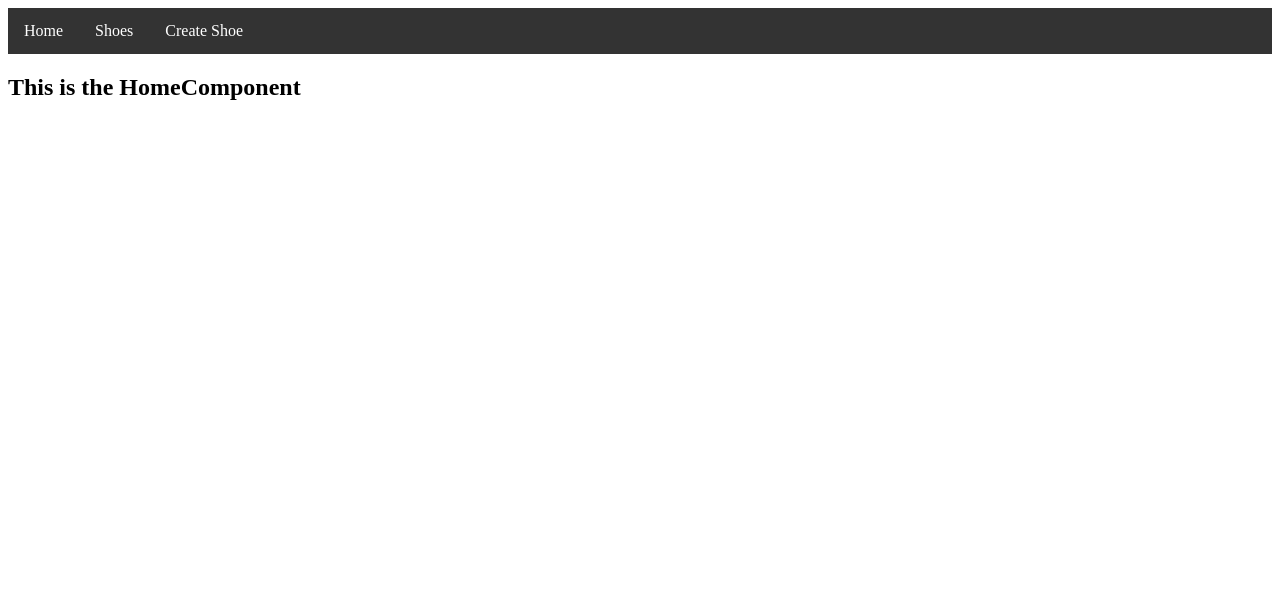
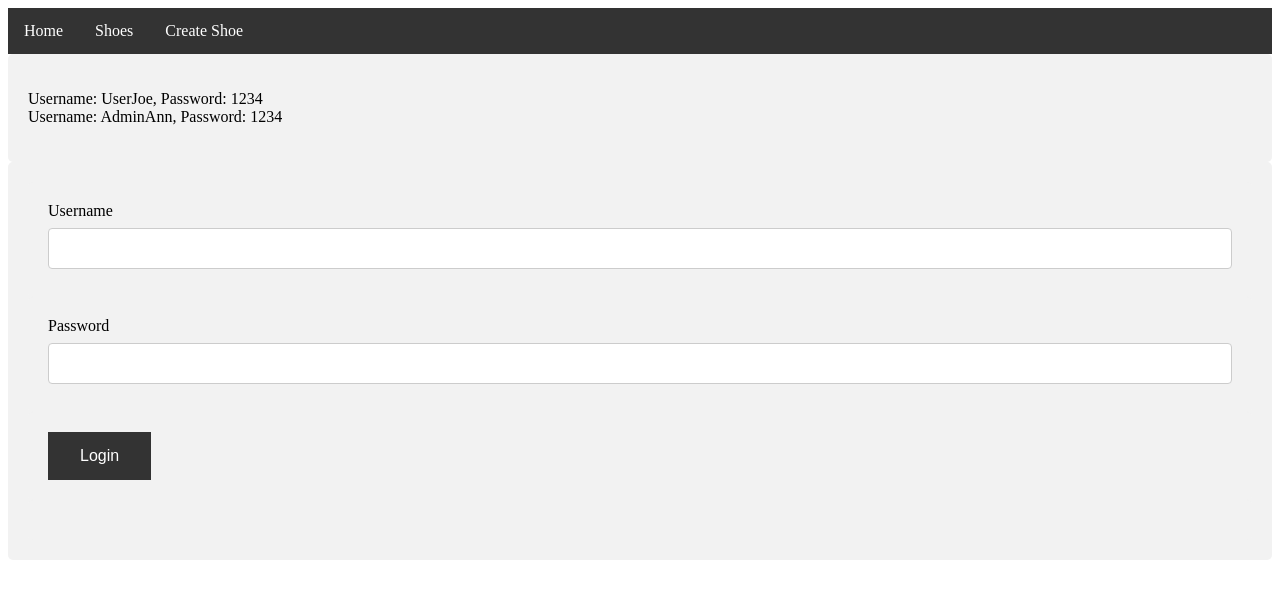
Before and after one commit to CasperLC/shoewebshop-angular, an Angular app: page /home in a window 1280 px wide. Shown: the top 598 px of the page. Built offline with nearby package versions, Linux system fonts and the light colour scheme.

Commit message:
Login with Token

```diff
--- a/src/app/app.module.ts
+++ b/src/app/app.module.ts
@@ -11,6 +11,9 @@ import { ShoeListComponent } from './shoes/shoe-list/shoe-list.component';
 import { ShoeDetailsComponent } from './shoes/shoe-details/shoe-details.component';
 import { ShoeCreateComponent } from './shoes/shoe-create/shoe-create.component';
 import { ShoeUpdateComponent } from './shoes/shoe-update/shoe-update.component';
+import { AuthenticationService } from './shared/authentication.service';
+import { AuthGuard } from './shared/guards/auth.guard';
+import { ShoeService } from './shared/shoe.service';
 
 @NgModule({
   declarations: [
@@ -28,7 +31,10 @@ import { ShoeUpdateComponent } from './shoes/shoe-update/shoe-update.component';
     HttpClientModule,
     ReactiveFormsModule
   ],
-  providers: [],
+  providers: [
+    AuthGuard,
+    AuthenticationService,
+    ShoeService],
   bootstrap: [AppComponent]
 })
 export class AppModule { }
--- a/src/app/home/home/home.component.html
+++ b/src/app/home/home/home.component.html
@@ -1 +1,33 @@
-<h2>This is the HomeComponent</h2>
+<div>
+  <p>
+    Username: UserJoe, Password: 1234<br>
+    Username: AdminAnn, Password: 1234
+  </p>
+</div>
+<div>
+  <form [formGroup]="loginForm" (ngSubmit)="onSubmit()">
+
+    <div class="form-group">
+      <label>Username</label>
+      <input type="text" formControlName="username" class="form-control" required/>
+      <div *ngIf="username.invalid && submitted" class="alert-danger">
+        <div *ngIf="username.errors.required">Username is required</div>
+      </div>
+    </div>
+    <div class="form-group">
+      <label>Password</label>
+      <input type="password" formControlName="password" class="form-control" required/>
+      <div *ngIf="password.invalid && submitted" class="alert-danger">
+        <div *ngIf="password.errors.required">Username is required</div>
+      </div>
+    </div>
+    <div class="form-group">
+      <button class="button">Login</button>
+    </div>
+    <div *ngIf="errormessage" class="alert-danger">{{errormessage}}</div>
+    <div>
+      <h3 *ngIf="loading">Loading..</h3>
+    </div>
+
+  </form>
+</div>
--- a/src/app/home/home/home.component.scss
+++ b/src/app/home/home/home.component.scss
@@ -0,0 +1,41 @@
+input[type=text], [type=password], [type=number], select {
+  width: 100%;
+  padding: 12px 20px;
+  margin: 8px 0;
+  display: inline-block;
+  border: 1px solid #ccc;
+  border-radius: 4px;
+  box-sizing: border-box;
+}
+
+input[type=submit] {
+  width: 100%;
+  background-color: #4CAF50;
+  color: white;
+  padding: 14px 20px;
+  margin: 8px 0;
+  border: none;
+  border-radius: 4px;
+  cursor: pointer;
+}
+
+input[type=submit]:hover {
+  background-color: #45a049;
+}
+
+div {
+  border-radius: 5px;
+  background-color: #f2f2f2;
+  padding: 20px;
+}
+
+.button {
+  background-color: #333333;
+  border: none;
+  color: white;
+  padding: 15px 32px;
+  text-align: center;
+  text-decoration: none;
+  display: inline-block;
+  font-size: 16px;
+}
--- a/src/app/home/home/home.component.ts
+++ b/src/app/home/home/home.component.ts
@@ -1,4 +1,7 @@
 import { Component, OnInit } from '@angular/core';
+import {FormBuilder, FormGroup, Validators} from '@angular/forms';
+import {Router} from '@angular/router';
+import {AuthenticationService} from '../../shared/authentication.service';
 
 @Component({
   selector: 'app-home',
@@ -7,9 +10,45 @@ import { Component, OnInit } from '@angular/core';
 })
 export class HomeComponent implements OnInit {
 
-  constructor() { }
+  loginForm: FormGroup;
+  submitted = false;
+  loading = false;
+  errormessage = '';
+  constructor(private formBuilder: FormBuilder,
+              private router: Router,
+              private authenticationService: AuthenticationService) { }
 
   ngOnInit() {
+    this.loginForm = this.formBuilder.group({
+      username: ['', Validators.required],
+      password: ['', Validators.required]
+    });
+
+    // reset login status
+    this.authenticationService.logout();
+  }
+  // Getters for easy access to form fields
+  get username() { return this.loginForm.get('username'); }
+  get password() { return this.loginForm.get('password'); }
+
+  onSubmit() {
+    this.submitted = true;
+
+    // stop here if form is invalid
+    if (this.loginForm.invalid) {
+      return;
+    }
+
+    this.loading = true;
+    this.authenticationService.login(this.username.value, this.password.value)
+      .subscribe(
+        success => {
+          this.router.navigate(['/']);
+        },
+        error => {
+          this.errormessage = error.message;
+          this.loading = false;
+        });
   }
 
 }
--- /dev/null
+++ b/src/app/shared/authentication.service.ts
@@ -0,0 +1,44 @@
+import { Injectable } from '@angular/core';
+import {HttpClient} from '@angular/common/http';
+import {Observable} from 'rxjs';
+import {environment} from '../../environments/environment';
+import {map} from 'rxjs/operators';
+
+@Injectable({
+  providedIn: 'root'
+})
+export class AuthenticationService {
+
+  constructor(private http: HttpClient) { }
+  login(username: string, password: string): Observable<boolean> {
+    return this.http.post<any>(`${environment.apiEndpoint}/token`, { username, password })
+      .pipe(map(response => {
+        const token = response.token;
+        // login successful if there's a jwt token in the response
+        if (token) {
+          // store username and jwt token in local storage to keep user logged in between page refreshes
+          localStorage.setItem('currentUser', JSON.stringify({ username: username, token: token }));
+          // return true to indicate successful login
+          return true;
+        } else {
+          // return false to indicate failed login
+          return false;
+        }
+      }));
+  }
+
+  getToken(): string {
+    const currentUser = JSON.parse(localStorage.getItem('currentUser'));
+    return currentUser && currentUser.token;
+  }
+
+  getUsername(): string {
+    const currentUser = JSON.parse(localStorage.getItem('currentUser'));
+    return currentUser && currentUser.username;
+  }
+
+  logout(): void {
+    // remove user from local storage to log user out
+    localStorage.removeItem('currentUser');
+  }
+}
--- /dev/null
+++ b/src/app/shared/guards/auth.guard.ts
@@ -0,0 +1,19 @@
+import { Injectable } from '@angular/core';
+import {CanActivate, ActivatedRouteSnapshot, RouterStateSnapshot, UrlTree, Router} from '@angular/router';
+import { Observable } from 'rxjs';
+import {AuthenticationService} from "../authentication.service";
+
+@Injectable({
+  providedIn: 'root'
+})
+export class AuthGuard implements CanActivate {
+  constructor(private router: Router,
+              private authService: AuthenticationService) {}
+  canActivate() {
+    if (this.authService.getToken()) {
+      return true;
+    }
+    this.router.navigate(['/home']);
+    return false;
+  }
+}
--- a/src/app/shared/navbar/navbar.component.html
+++ b/src/app/shared/navbar/navbar.component.html
@@ -2,4 +2,6 @@
   <li><a routerLink="/home">Home</a></li>
   <li><a routerLink="/shoes">Shoes</a></li>
   <li><a routerLink="/shoe-create">Create Shoe</a>
+
+  <li></li>
 </ul>
--- a/src/app/shared/navbar/navbar.component.ts
+++ b/src/app/shared/navbar/navbar.component.ts
@@ -1,14 +1,13 @@
 import { Component, OnInit } from '@angular/core';
+import {AuthenticationService} from '../authentication.service';
 
 @Component({
   selector: 'app-navbar',
   templateUrl: './navbar.component.html',
   styleUrls: ['./navbar.component.scss']
 })
+
 export class NavbarComponent implements OnInit {
-
-  constructor() { }
-
   ngOnInit() {
   }
 
--- a/src/app/shared/shoe.service.ts
+++ b/src/app/shared/shoe.service.ts
@@ -1,8 +1,16 @@
 import { Injectable } from '@angular/core';
 import {environment} from '../../environments/environment';
-import {HttpClient} from '@angular/common/http';
+import {HttpClient, HttpHeaders} from '@angular/common/http';
 import {Observable} from 'rxjs';
 import {Shoe} from './models/shoe-model';
+import {AuthenticationService} from './authentication.service';
+
+const httpOptions = {
+  headers: new HttpHeaders({
+    'Content-Type':  'application/json',
+    Authorization: 'my-auth-token'
+  })
+};
 
 @Injectable({
   providedIn: 'root'
@@ -10,23 +18,39 @@ import {Shoe} from './models/shoe-model';
 export class ShoeService {
 
   apiUrl = environment.apiEndpoint + '/shoes';
-  constructor(private http: HttpClient) { }
+  constructor(private http: HttpClient,
+              private authenticationService: AuthenticationService) { }
 
   getShoes(): Observable<Shoe[]> {
-    return this.http.get<Shoe[]>(this.apiUrl);
+    httpOptions.headers =
+      httpOptions.headers.set('Authorization', 'Bearer ' + this.authenticationService.getToken());
+
+    return this.http.get<Shoe[]>(this.apiUrl, httpOptions);
   }
   getShoe(id: number): Observable<Shoe> {
+    httpOptions.headers =
+      httpOptions.headers.set('Authorization', 'Bearer ' + this.authenticationService.getToken());
+
     const url = `${this.apiUrl}/${id}`;
-    return this.http.get<Shoe>(url);
+    return this.http.get<Shoe>(url, httpOptions);
   }
   addShoe(shoe: Shoe): Observable<Shoe> {
-    return this.http.post<Shoe>(this.apiUrl, shoe);
+    httpOptions.headers =
+      httpOptions.headers.set('Authorization', 'Bearer ' + this.authenticationService.getToken());
+
+    return this.http.post<Shoe>(this.apiUrl, shoe, httpOptions);
   }
   updateShoe(shoe: Shoe): Observable<Shoe> {
+    httpOptions.headers =
+      httpOptions.headers.set('Authorization', 'Bearer ' + this.authenticationService.getToken());
+
     const url = `${this.apiUrl}/${shoe.productid}`;
     return this.http.put<Shoe>(url, shoe);
   }
   deleteShoe(id: number): Observable<any> {
-    return this.http.delete(this.apiUrl + '/' + id);
+    httpOptions.headers =
+      httpOptions.headers.set('Authorization', 'Bearer ' + this.authenticationService.getToken());
+
+    return this.http.delete(this.apiUrl + '/' + id, httpOptions);
   }
 }
--- a/src/environments/environment.prod.ts
+++ b/src/environments/environment.prod.ts
@@ -1,3 +1,4 @@
 export const environment = {
-  production: true
+  production: true,
+  apiEndpoint: 'https://clc-shoe.azurewebsites.net/api',
 };
--- a/src/environments/environment.ts
+++ b/src/environments/environment.ts
@@ -4,7 +4,7 @@
 
 export const environment = {
   production: false,
-  apiEndpoint: 'https://sneaks4u-webshop.azurewebsites.net/api',
+  apiEndpoint: 'https://localhost:44381/api',
 };
 
 /*
```
Also changed, not shown: src/app/app-routing.module.ts (+5 -4 lines), 2 other files (tests, documents, lock files or other folders).
